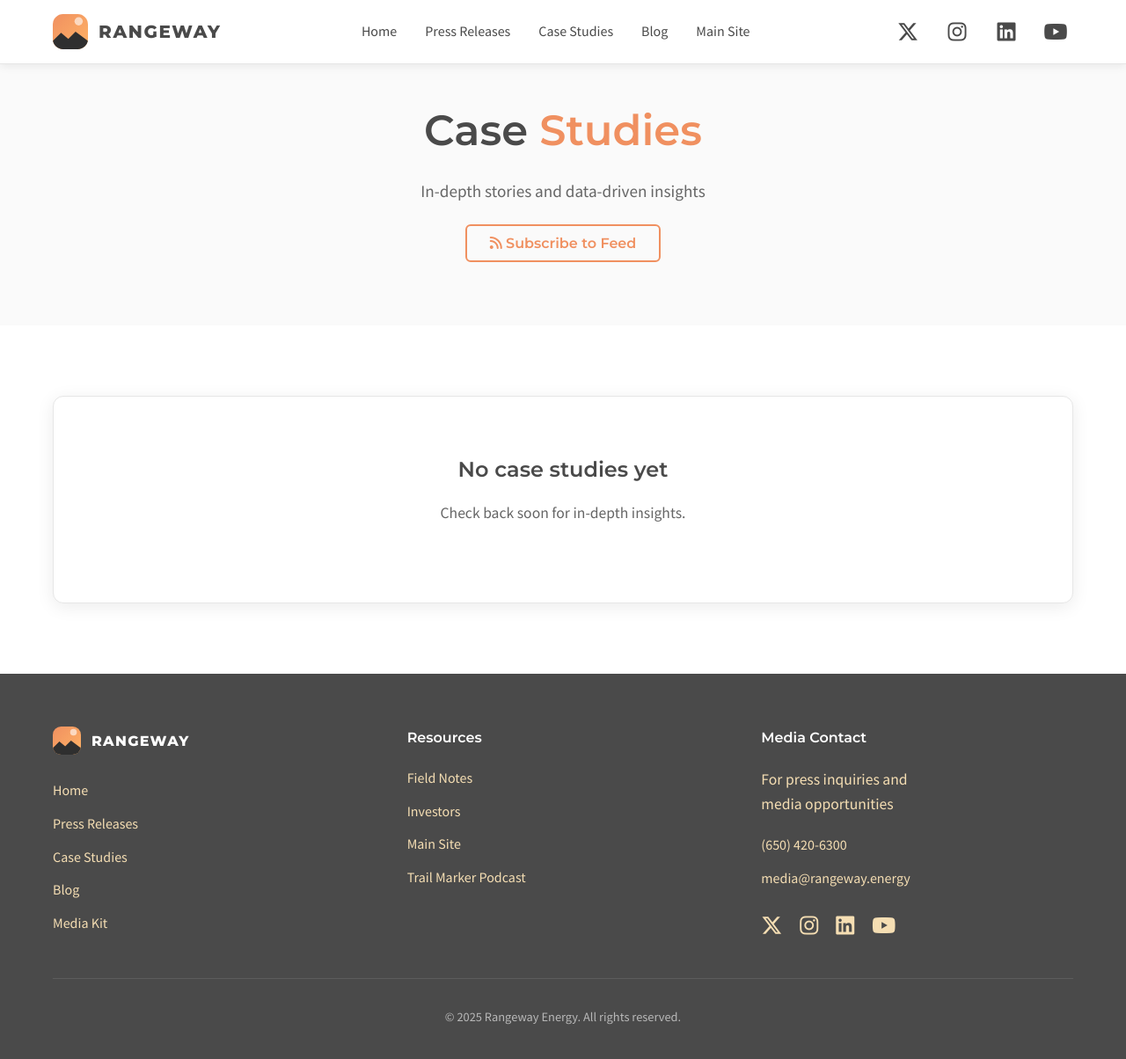
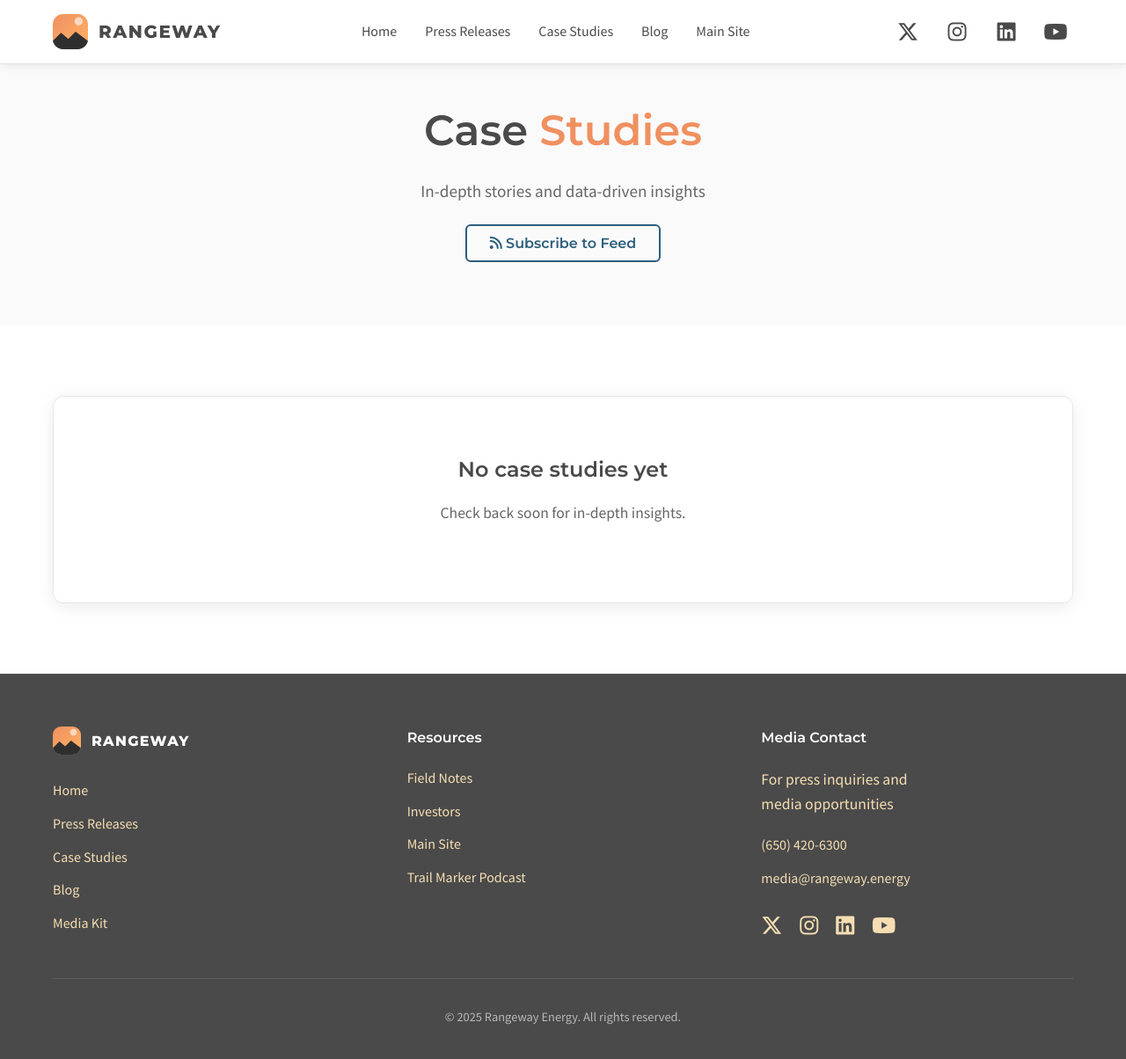
Before and after one commit to ZakWinnick/rangeway-newsroom, a Jekyll site: the page built from case-studies-test.html, in a window 1280 px wide and 1214 px high. Shown: the top 1204 px of the window at 88% size. Built offline with Jekyll 4.4.1, drawn with Linux system fonts in a browser that asks for light colours; a script that is not in the unit is left out.

Commit message:
Make secondary buttons theme-aware: ocean deep in light, coral in dark
Implement dual-color scheme for secondary buttons (Subscribe to Feed):

Light Mode:
- Border & Text: Ocean Deep (#2C5F7C) - subtle blue tone
- Hover: Ocean Deep background with white text
- Shadow: Blue-tinted glow

Dark Mode:
- Border & Text: Sunset Coral (#F09060) - warm accent
- Hover: Sunset Coral background with white text
- Shadow: Coral-tinted glow

This creates better contrast and visual hierarchy:
- Light mode: Ocean Deep is softer/less competing with content
- Dark mode: Sunset Coral provides warmth and visibility against dark backgrounds

The buttons now automatically adapt their color based on system theme preference
using CSS media queries, no JavaScript required.

🤖 Generated with [Claude Code](https://claude.com/claude-code)

Co-Authored-By: Claude <noreply@anthropic.com>

```diff
--- a/assets/css/style-main.css
+++ b/assets/css/style-main.css
@@ -355,6 +355,18 @@ html {
     section:nth-of-type(odd) {
         background: var(--bg-primary) !important;
     }
+
+    /* Secondary buttons in dark mode - use sunset coral */
+    .btn-secondary {
+        color: var(--sunset-coral) !important;
+        border-color: var(--sunset-coral) !important;
+    }
+
+    .btn-secondary:hover {
+        background: var(--sunset-coral) !important;
+        color: white !important;
+        box-shadow: 0 4px 12px rgba(240, 144, 96, 0.3) !important;
+    }
 }
 
 body {
@@ -436,8 +448,8 @@ p {
 
 .btn-secondary {
     background: transparent;
-    color: var(--sunset-coral);
-    border: 2px solid var(--sunset-coral);
+    color: var(--ocean-deep);
+    border: 2px solid var(--ocean-deep);
     padding: 10px 26px;
     border-radius: 6px;
     font-size: 1rem;
@@ -449,10 +461,10 @@ p {
 }
 
 .btn-secondary:hover {
-    background: var(--sunset-coral);
+    background: var(--ocean-deep);
     color: white;
     transform: translateY(-2px);
-    box-shadow: 0 4px 12px rgba(240, 144, 96, 0.3);
+    box-shadow: 0 4px 12px rgba(44, 95, 124, 0.3);
 }
 
 .btn-large {
```
